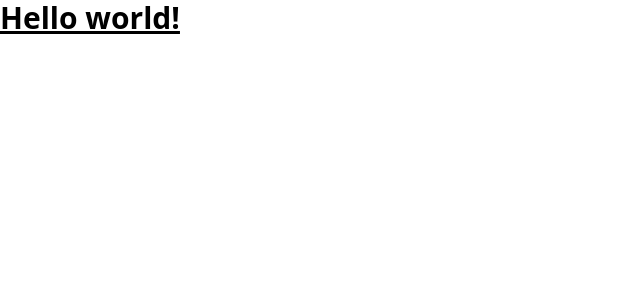
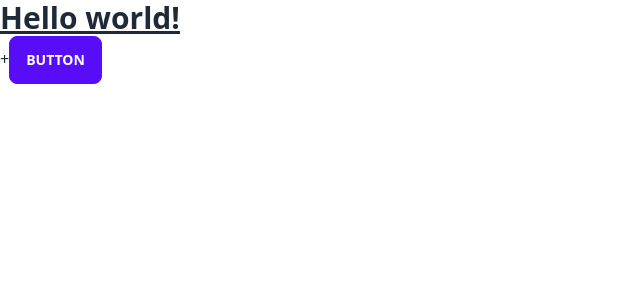
Before and after one commit to sou1118/kattyan.dev, a SvelteKit app: page / in a window 1280 px wide. Shown: the top 300 px of the page, without its empty margins (0-640 px from the left). Built offline with nearby package versions, Linux system fonts and the light colour scheme.

Commit message:
✨ Install daisyUI

```diff
--- a/package.json
+++ b/package.json
@@ -30,5 +30,8 @@
 		"typescript": "^5.0.0",
 		"vite": "^4.2.0"
 	},
-	"type": "module"
+	"type": "module",
+	"dependencies": {
+		"daisyui": "^2.51.5"
+	}
 }
--- a/src/routes/+page.svelte
+++ b/src/routes/+page.svelte
@@ -1 +1,2 @@
 <h1 class="text-3xl font-bold underline">Hello world!</h1>
++<button class="btn btn-primary">Button</button>
--- a/tailwind.config.js
+++ b/tailwind.config.js
@@ -4,5 +4,5 @@ export default {
   theme: {
     extend: {},
   },
-  plugins: [],
+  plugins: [require("daisyui")],
 }
```
Also changed, not shown: 1 other file (tests, documents, lock files or other folders).
